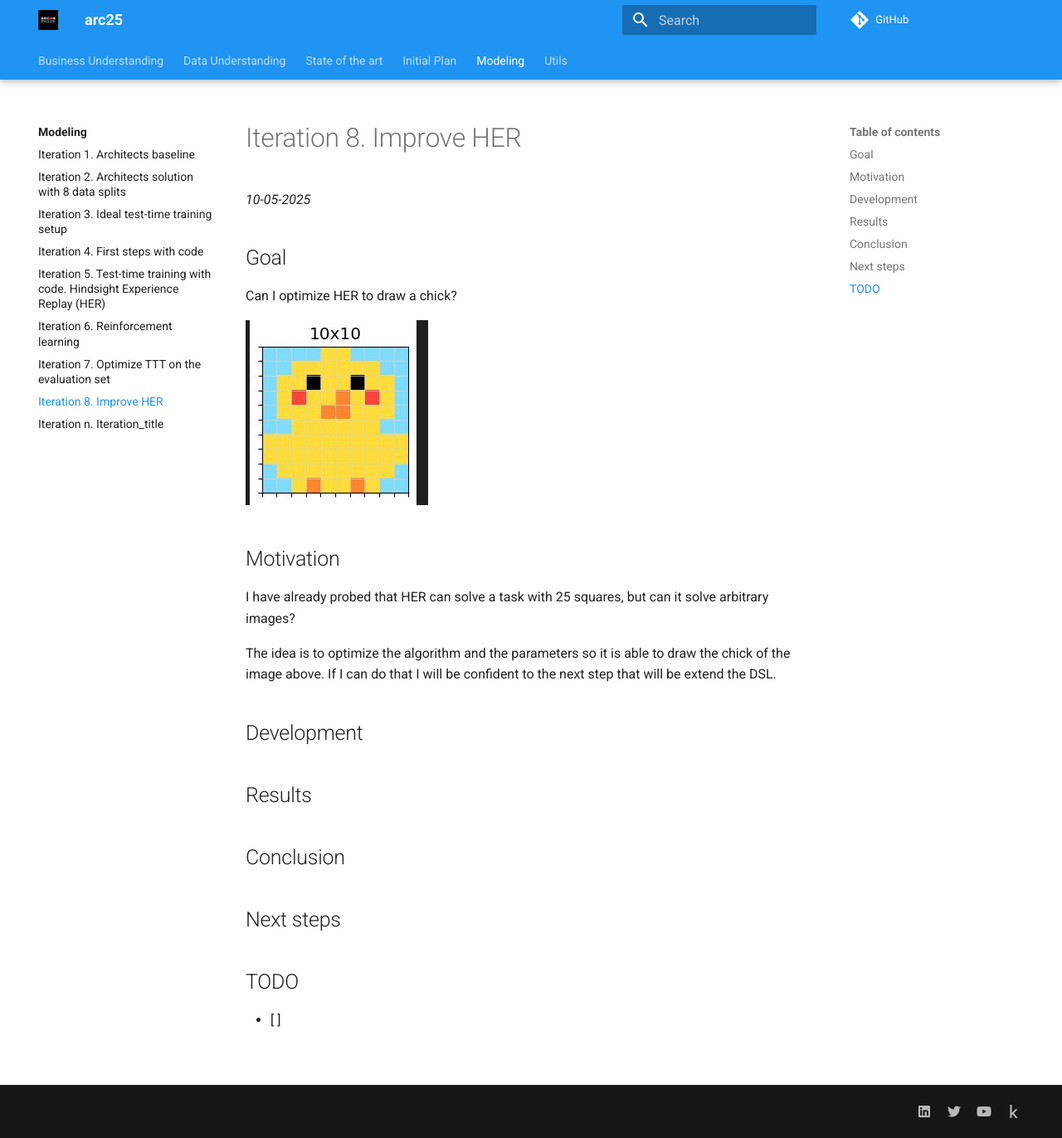
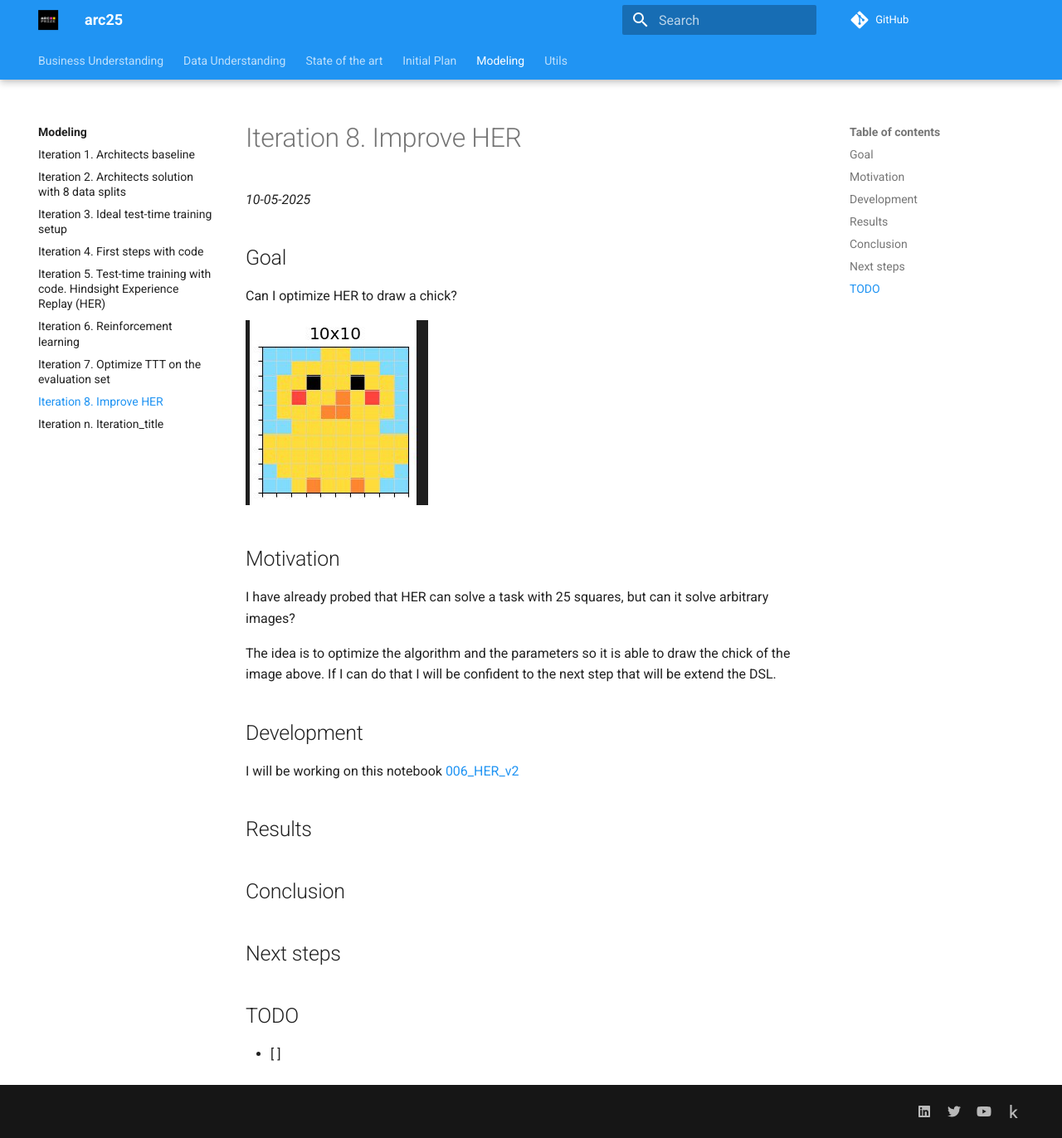
Before and after one commit to ironbar/arc25, an MkDocs documentation site: the page built from docs/modeling/Iteration_08_improve_HER.md, in a window 1280 px wide and 1372 px high. Shown: the whole window at 83% size. Built offline with MkDocs 1.6.1 and Material for MkDocs 9.7.7, drawn with Linux system fonts in a browser that asks for light colours; comment, search, counter and statistics services are not loaded.

```diff
--- a/docs/modeling/Iteration_08_improve_HER.md
+++ b/docs/modeling/Iteration_08_improve_HER.md
@@ -16,6 +16,8 @@
 
 ## Development
 
+I will be working on this notebook [006_HER_v2](../../notebooks/006_HER_v2.ipynb)
+
 ## Results
 
 ## Conclusion
```
Also changed, not shown: 1 other file.
